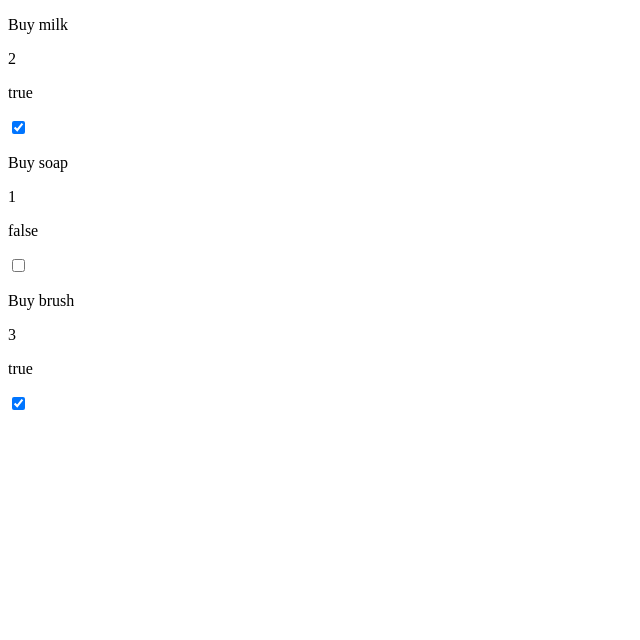
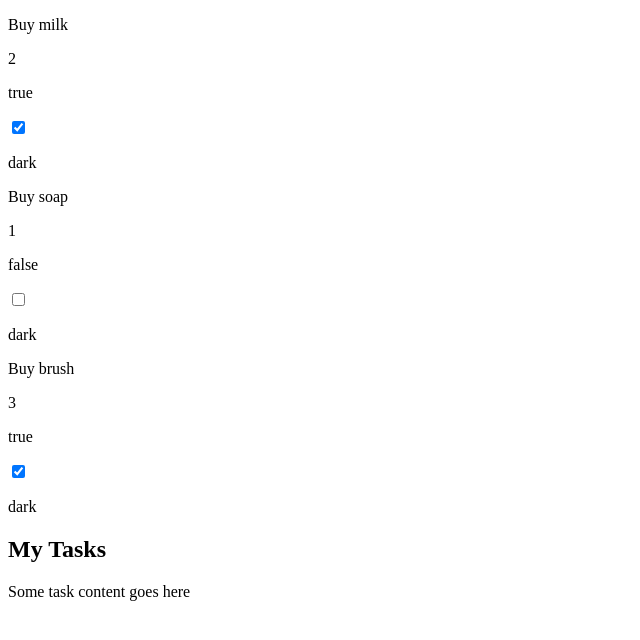
Before and after one commit to melichris/My-Tech-stack, a Vue app in the folder Vue fundametals/: page / in a window 1280 px wide. Shown: the top 640 px of the page, without its empty margins (0-640 px from the left). Built offline with nearby package versions, Linux system fonts and the light colour scheme; the HTML template or start-up script is replaced by a standard one.

Commit message:
add Card component; update TaskList to include Card and theme management in TaskItem

```diff
--- /dev/null
+++ b/Vue fundametals/src/components/Card.vue
@@ -0,0 +1,7 @@
+<template>
+  <div class="card">
+    <slot name="header"></slot>
+    <slot></slot>
+
+  </div>
+</template>
--- a/Vue fundametals/src/components/TaskItem.vue
+++ b/Vue fundametals/src/components/TaskItem.vue
@@ -1,4 +1,5 @@
 <script setup lang="ts">
+import { inject, ref } from 'vue';
 const props = defineProps<{
   title: string
   priority: number
@@ -8,6 +9,9 @@ const props = defineProps<{
 const emit = defineEmits<{
   'toggle-completed': [value: boolean]
 }>()
+
+
+const theme = inject('theme', ref('daark-one'))
 </script>
 
 <template>
@@ -16,5 +20,6 @@ const emit = defineEmits<{
     <p>{{ props.priority }}</p>
     <p>{{ props.completed }}</p>
     <input type="checkbox" :checked="props.completed" @change="emit('toggle-completed', !props.completed)" />
+    <p>{{ theme }}</p>
   </div>
 </template>
--- a/Vue fundametals/src/components/TaskList.vue
+++ b/Vue fundametals/src/components/TaskList.vue
@@ -1,5 +1,11 @@
 <script setup lang="ts">
+import Card from './Card.vue';
 import TaskItem from './TaskItem.vue'
+import { provide, ref } from 'vue';
+
+const currentTheme = ref<string>("dark")
+
+provide('theme', currentTheme)
 </script>
 
 <template>
@@ -9,4 +15,10 @@ import TaskItem from './TaskItem.vue'
     @toggle-completed="(val) => console.log('toggled:', val)" />
   <TaskItem title="Buy brush" :priority="3" :completed="true"
     @toggle-completed="(val) => console.log('toggled:', val)" />
+  <Card>
+    <template #header>
+      <h2>My Tasks</h2>
+    </template>
+    <p>Some task content goes here</p>
+  </Card>
 </template>
```
